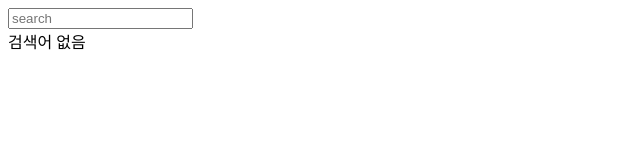
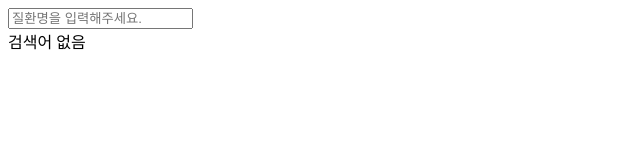
Before and after one commit to woongsnote/pre-onboarding-10th-2-10, a React (Create React App) app: page / in a window 1280 px wide. Shown: the top 160 px of the page, without its empty margins (0-640 px from the left). Built offline with nearby package versions, Linux system fonts and the light colour scheme.

Commit message:
style: placeholder 변경

```diff
--- a/src/components/SearchBarInput.js
+++ b/src/components/SearchBarInput.js
@@ -3,11 +3,12 @@ import React from 'react';
 const SearchBarInput = ({ keyword, handleInputChange, handleKeyDown }) => {
   return (
     <input
+      className="search-input"
       type="text"
       value={keyword}
       onChange={handleInputChange}
       onKeyDown={handleKeyDown}
-      placeholder="search"
+      placeholder="질환명을 입력해주세요."
     />
   );
 };
```
